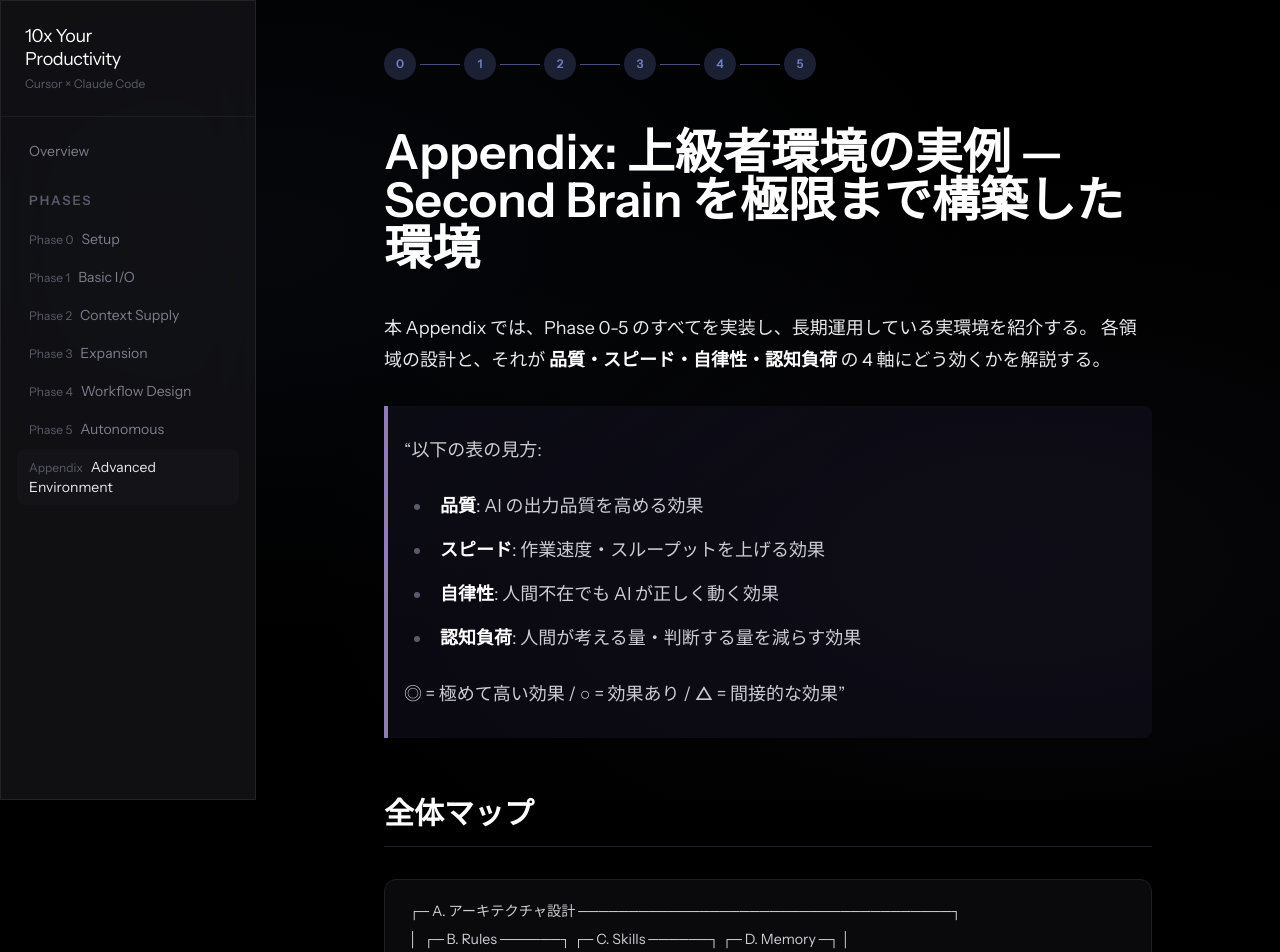
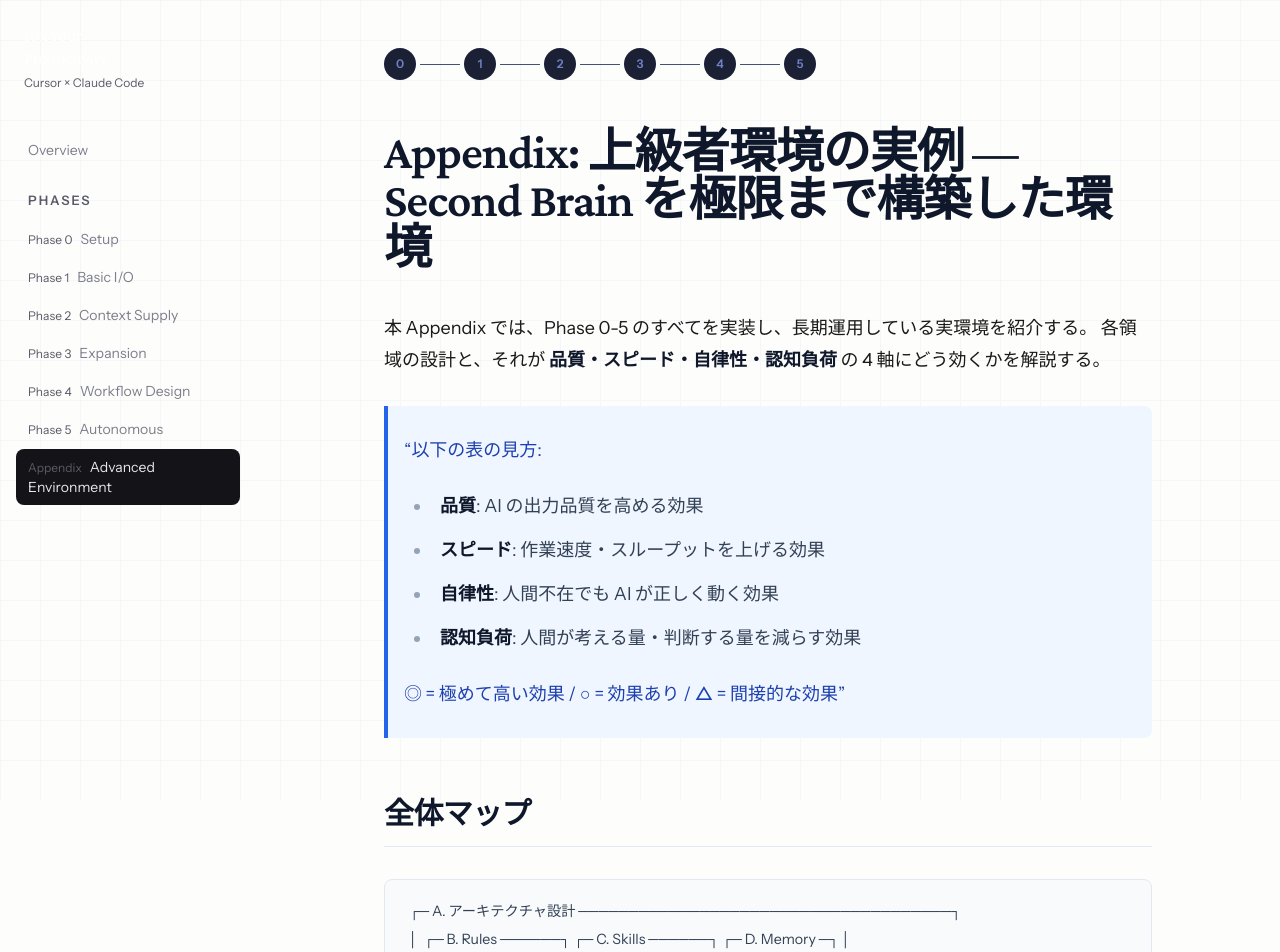
Before and after one commit to thedomainai/10x-productivity-perfect-guide, a Next.js app in the folder web/: page /phases/appendix-advanced-environment in a window 1280 px wide. Shown: the top 952 px of the page. Built offline with nearby package versions, Linux system fonts and the light colour scheme.

Commit message:
auto: web/src/app/globals.css

```diff
--- a/web/src/app/globals.css
+++ b/web/src/app/globals.css
@@ -1,6 +1,15 @@
 @tailwind base;
 @tailwind components;
 @tailwind utilities;
+
+/* ─── CSS Variables ─── */
+:root {
+  --bg-color: #fdfdfc;
+  --text-main: #1a1a1a;
+  --accent: #2563eb;
+  --muted: #64748b;
+  --border: #e2e8f0;
+}
 
 /* ─── Base ─── */
 html {
@@ -8,97 +17,78 @@ html {
 }
 
 body {
-  background-color: #000000;
-  color: #e8e8ec;
+  background-color: var(--bg-color);
+  color: var(--text-main);
+  font-family: var(--font-sans), "Instrument Sans", sans-serif;
+  line-height: 1.6;
+}
+
+h1,
+h2,
+h3 {
+  font-family: var(--font-serif), "Crimson Pro", serif;
+  letter-spacing: -0.02em;
 }
 
 ::selection {
-  background-color: rgba(80, 104, 164, 0.4);
-  color: #ffffff;
+  background-color: rgba(37, 99, 235, 0.2);
+  color: #1a1a1a;
 }
 
-/* ─── Mesh Background ─── */
+/* ─── Grid Background ─── */
 body::before {
   content: "";
   position: fixed;
   inset: 0;
   z-index: -1;
-  background: radial-gradient(
-      at 20% 30%,
-      rgba(80, 104, 164, 0.07) 0%,
-      transparent 50%
-    ),
-    radial-gradient(
-      at 80% 70%,
-      rgba(142, 124, 180, 0.05) 0%,
-      transparent 50%
-    );
+  background-image: linear-gradient(var(--border) 1px, transparent 1px),
+    linear-gradient(90deg, var(--border) 1px, transparent 1px);
+  background-size: 40px 40px;
+  opacity: 0.3;
   pointer-events: none;
 }
 
-/* ─── Glass Materials ─── */
-.glass {
-  background: rgba(10, 10, 12, 0.6);
-  backdrop-filter: blur(24px);
-  -webkit-backdrop-filter: blur(24px);
-  border: 1px solid rgba(255, 255, 255, 0.06);
+/* ─── Card ─── */
+.card {
+  border: 1px solid var(--border);
+  background: white;
+  border-radius: 8px;
+  transition: all 0.2s ease;
 }
 
-.glass-frosted {
-  background: rgba(20, 20, 24, 0.8);
-  backdrop-filter: blur(40px) saturate(1.2);
-  -webkit-backdrop-filter: blur(40px) saturate(1.2);
-  border: 1px solid rgba(255, 255, 255, 0.08);
+.card:hover {
+  border-color: var(--accent);
 }
 
-/* ─── Liquid Glass ─── */
-.liquid-glass {
-  position: relative;
-  background: linear-gradient(
-    135deg,
-    rgba(80, 104, 164, 0.08) 0%,
-    rgba(142, 124, 180, 0.05) 50%,
-    rgba(80, 104, 164, 0.08) 100%
-  );
-  backdrop-filter: blur(40px) saturate(1.8) brightness(1.1);
-  -webkit-backdrop-filter: blur(40px) saturate(1.8) brightness(1.1);
-  border: 1px solid rgba(255, 255, 255, 0.12);
-  box-shadow: inset 0 1px 0 rgba(255, 255, 255, 0.15),
-    inset 0 -1px 0 rgba(0, 0, 0, 0.1), 0 8px 32px rgba(0, 0, 0, 0.3);
+.card-clickable {
+  cursor: pointer;
 }
 
-.liquid-glass::before {
-  content: "";
-  position: absolute;
-  inset: 0;
-  border-radius: inherit;
-  background: linear-gradient(
-    180deg,
-    rgba(255, 255, 255, 0.1) 0%,
-    rgba(255, 255, 255, 0.03) 30%,
-    transparent 50%
-  );
-  pointer-events: none;
+.card-clickable:hover {
+  transform: translateY(-2px);
+  box-shadow: 0 4px 12px rgba(0, 0, 0, 0.08);
 }
 
-/* ─── Gradient Button ─── */
-.btn-gradient {
-  background-size: 280% auto;
-  background-image: linear-gradient(
-    325deg,
-    #5068a4 0%,
-    #798bb9 55%,
-    #5068a4 90%
-  );
-  box-shadow: 0px 0px 20px rgba(80, 104, 164, 0.5),
-    0px 5px 5px -1px rgba(68, 80, 118, 0.25),
-    inset 4px 4px 8px rgba(196, 211, 255, 0.5),
-    inset -4px -4px 8px rgba(54, 63, 96, 0.35);
-  transition: background-position 0.8s ease;
+/* ─── Status Pill ─── */
+.status-pill {
+  padding: 2px 8px;
+  border-radius: 99px;
+  font-size: 0.7rem;
+  font-weight: 600;
+  text-transform: uppercase;
 }
 
-.btn-gradient:hover {
-  background-position: right top;
+/* ─── Progress Bar ─── */
+.progress-bar {
+  height: 4px;
+  background: var(--border);
+  border-radius: 2px;
+  overflow: hidden;
+}
+
+.progress-fill {
+  height: 100%;
+  transition: width 0.5s ease-out;
 }
 
 /* ─── Gradient Separator ─── */
@@ -107,71 +97,65 @@ body::before {
   background: linear-gradient(
     90deg,
     transparent 0%,
-    rgba(107, 132, 192, 0.3) 50%,
+    var(--border) 50%,
     transparent 100%
   );
 }
 
-/* ─── Animation ─── */
-@keyframes fadeIn {
-  from {
-    opacity: 0;
-    transform: translateY(8px);
-  }
-  to {
-    opacity: 1;
-    transform: translateY(0);
-  }
+/* ─── Prose Light Theme ─── */
+.prose {
+  --tw-prose-body: #1a1a1a;
+  --tw-prose-headings: #0f172a;
+  --tw-prose-lead: #475569;
+  --tw-prose-links: #2563eb;
+  --tw-prose-bold: #0f172a;
+  --tw-prose-counters: #64748b;
+  --tw-prose-bullets: #94a3b8;
+  --tw-prose-hr: #e2e8f0;
+  --tw-prose-quotes: #334155;
+  --tw-prose-quote-borders: #2563eb;
+  --tw-prose-captions: #64748b;
+  --tw-prose-code: #1e40af;
+  --tw-prose-pre-code: #334155;
+  --tw-prose-pre-bg: #f8fafc;
+  --tw-prose-th-borders: #cbd5e1;
+  --tw-prose-td-borders: #e2e8f0;
 }
 
-/* ─── Prose Dark Theme ─── */
-.prose {
-  --tw-prose-body: #e8e8ec;
-  --tw-prose-headings: #ffffff;
-  --tw-prose-lead: #a5a5b0;
-  --tw-prose-links: #6b84c0;
-  --tw-prose-bold: #ffffff;
-  --tw-prose-counters: #7e7e8c;
-  --tw-prose-bullets: #5a5a68;
-  --tw-prose-hr: #1e1e24;
-  --tw-prose-quotes: #ccccd4;
-  --tw-prose-quote-borders: #8e7cb4;
-  --tw-prose-captions: #7e7e8c;
-  --tw-prose-code: #b8c5e3;
-  --tw-prose-pre-code: #ccccd4;
-  --tw-prose-pre-bg: #0a0a0c;
-  --tw-prose-th-borders: #2a2a32;
-  --tw-prose-td-borders: #1e1e24;
+.prose h1,
+.prose h2,
+.prose h3 {
+  font-family: var(--font-serif), "Crimson Pro", serif;
+  letter-spacing: -0.02em;
 }
 
 .prose a {
-  color: #6b84c0;
+  color: #2563eb;
   text-decoration: none;
   transition: color 0.15s ease;
 }
 
 .prose a:hover {
-  color: #8fa5d4;
+  color: #1d4ed8;
   text-decoration: underline;
 }
 
 .prose strong {
-  color: #ffffff;
+  color: #0f172a;
 }
 
 .prose h2 {
-  border-bottom: 1px solid #1e1e24;
+  border-bottom: 1px solid var(--border);
   padding-bottom: 12px;
 }
 
 .prose code:not(pre code) {
-  background: #141418;
-  border: 1px solid #1e1e24;
-  color: #b8c5e3;
+  background: #f1f5f9;
+  border: 1px solid #e2e8f0;
+  color: #1e40af;
   padding: 2px 6px;
   border-radius: 4px;
   font-size: 0.875em;
-  font-family: var(--font-mono), monospace;
 }
 
 .prose code::before,
@@ -180,22 +164,21 @@ body::before {
 }
 
 .prose pre {
-  background: #0a0a0c;
-  border: 1px solid #1e1e24;
-  border-radius: 12px;
-  font-family: var(--font-mono), monospace;
+  background: #f8fafc;
+  border: 1px solid var(--border);
+  border-radius: 8px;
 }
 
 .prose blockquote {
-  border-left-color: #8e7cb4;
-  background: rgba(36, 30, 58, 0.3);
+  border-left-color: #2563eb;
+  background: #eff6ff;
   border-radius: 0 8px 8px 0;
   padding: 4px 16px;
   font-style: normal;
 }
 
 .prose blockquote p {
-  color: #ccccd4;
+  color: #1e40af;
 }
 
 .prose table {
@@ -205,22 +188,22 @@ body::before {
 }
 
 .prose thead th {
-  background: #141418;
-  color: #a5a5b0;
+  background: #f8fafc;
+  color: #475569;
   font-weight: 600;
   text-transform: uppercase;
   font-size: 0.8125rem;
   letter-spacing: 0.05em;
-  border-bottom-color: #2a2a32;
+  border-bottom-color: #cbd5e1;
   white-space: nowrap;
 }
 
 .prose tbody td {
-  border-bottom-color: #1e1e24;
+  border-bottom-color: #e2e8f0;
 }
 
 .prose tbody tr:hover {
-  background: rgba(10, 10, 12, 0.5);
+  background: #f8fafc;
 }
 
 .prose ul:has(input[type="checkbox"]) {
@@ -230,5 +213,5 @@ body::before {
 
 .prose li > input[type="checkbox"] {
   margin-right: 8px;
-  accent-color: #5068a4;
+  accent-color: #2563eb;
 }
```
